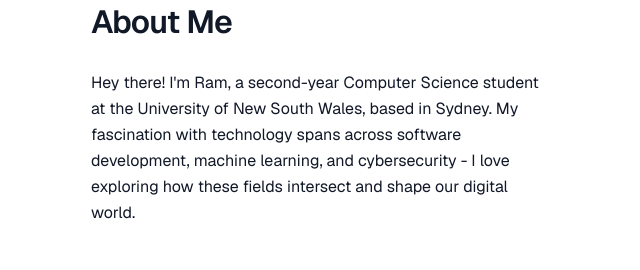
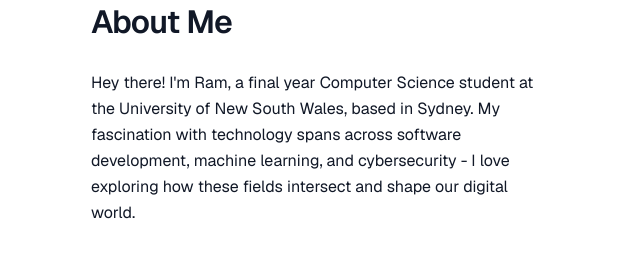
Before and after one commit to ramkaucha/ramkaucha.com, a React (Vite) app: page /about in a window 1280 px wide. Shown: the part 166-436 px from the top of the page, without its empty margins (317-957 px from the left). Built offline with nearby package versions, Linux system fonts and the light colour scheme.

Commit message:
updated content

```diff
--- a/src/AboutPage.tsx
+++ b/src/AboutPage.tsx
@@ -7,7 +7,7 @@
       <div className="space-y-6 text-base leading-relaxed">
         <div className="rounded-2xl px-6 py-4 backdrop-blur-xl">
           <p>
-          Hey there! I'm Ram, a second-year Computer Science student at the
+            Hey there! I'm Ram, a final year Computer Science student at the
             University of New South Wales, based in Sydney. My fascination with
             technology spans across software development, machine learning, and
             cybersecurity - I love exploring how these fields intersect and shape
```
Lines whose indentation alone changed are shown as unchanged.
